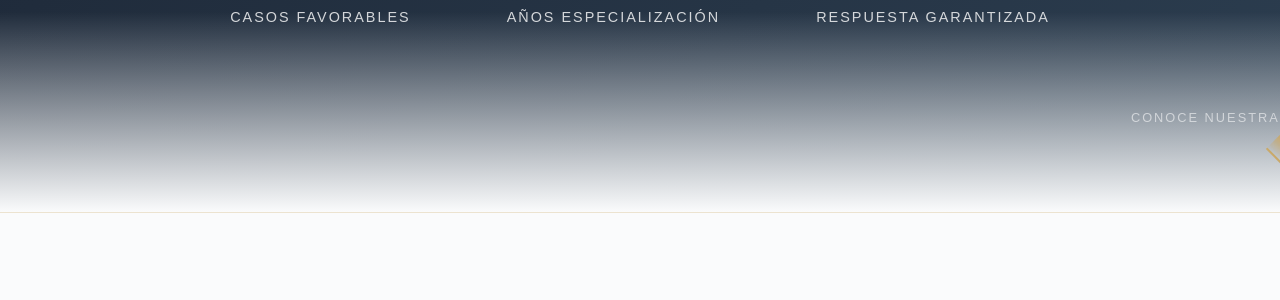
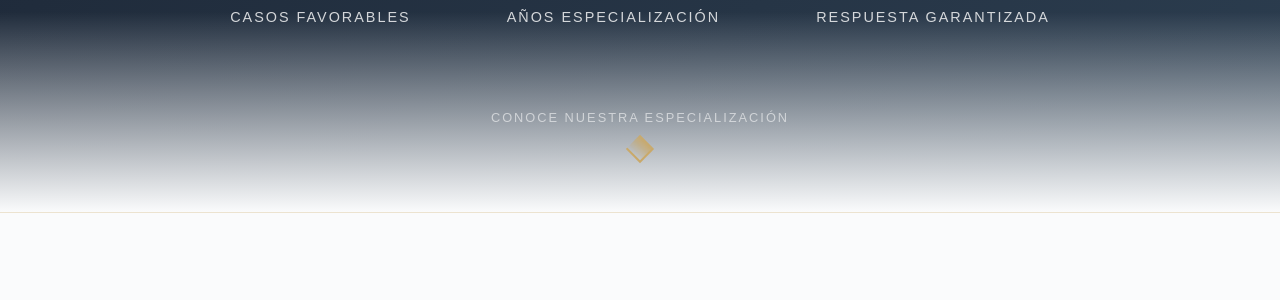
Before and after one commit to streaming10/Perseus_RC_abogados, a Jekyll site: the page built from abogado-laboralista/index.html, in a window 1280 px wide and 900 px high, scrolled down 538 px. Shown: the part 150-450 px from the top of the window. Built offline with Jekyll 4.4.1, drawn with Linux system fonts in a browser that asks for light colours.

Commit message:
Update index.html

```diff
--- a/abogado-laboralista/index.html
+++ b/abogado-laboralista/index.html
@@ -635,12 +635,11 @@ canonical: "https://perseusyrcabogados.com/abogado-laboralista/"
 .scroll-indicator {
   position: absolute;
   bottom: 3rem;
-  left: 50%;
-  transform: translateX(-50%);
+  left: 0;
+  right: 0;
   text-align: center;
   color: var(--primary-white);
   z-index: 2;
-  width: 100%;
 }
 
 .scroll-text {
@@ -651,7 +650,6 @@ canonical: "https://perseusyrcabogados.com/abogado-laboralista/"
   opacity: 0.8;
   margin-bottom: 1rem;
   text-align: center;
-  width: 100%;
 }
 
 .scroll-arrow {
```
